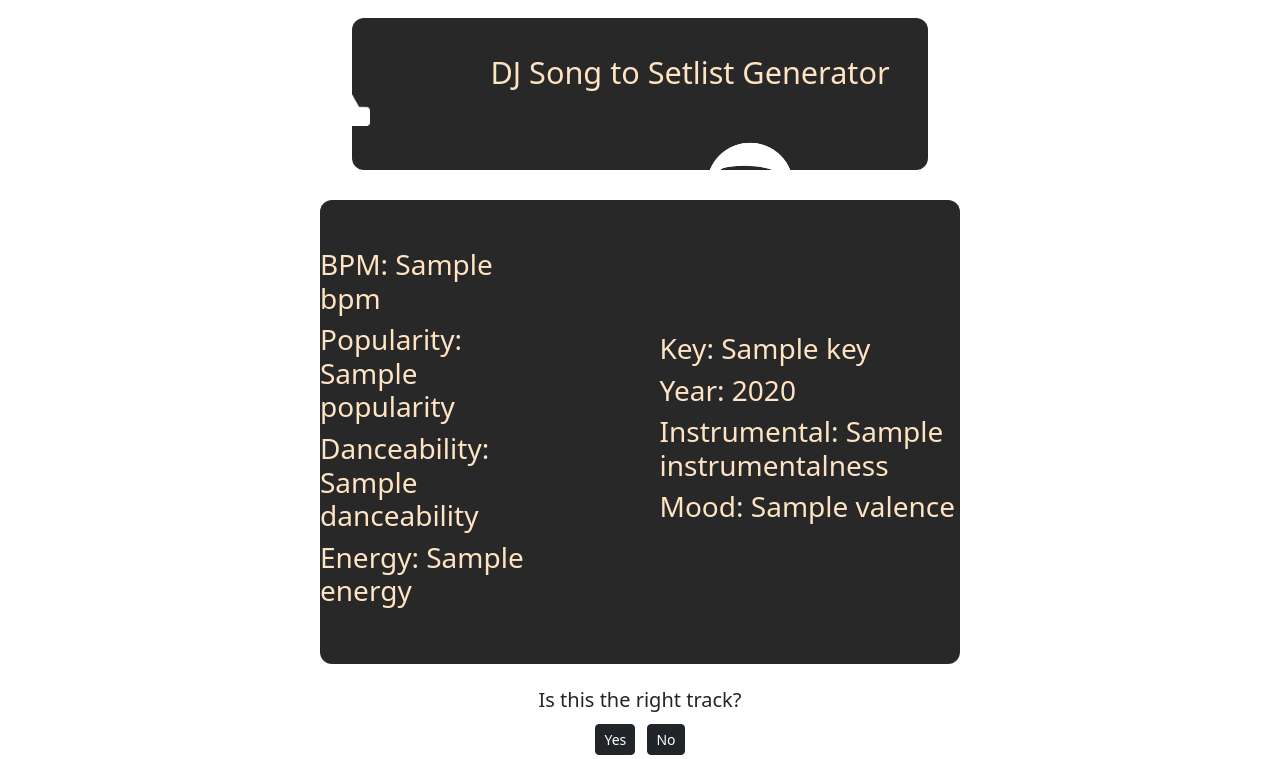
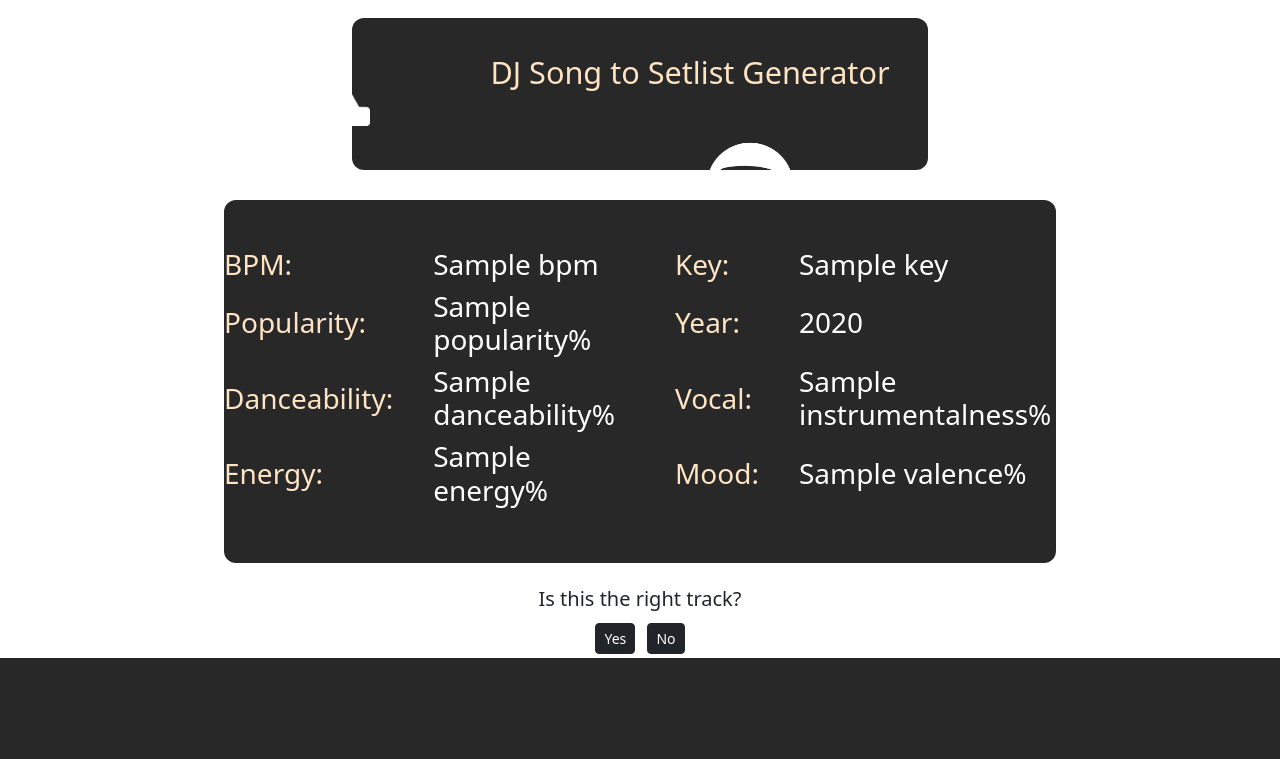
Before and after one commit to gabriella-martin/DJ-Flask-App, a Flask app: template templates/song.html in a window 1280 px wide. Shown: the part 152-911 px from the top of the page. After the commit the page ends 810 px from the top, so only its background shows below. Run offline with Flask 2, Linux system fonts and the light colour scheme; the template is opened without the code that fills it: most values are stand-ins (such as "Sample title", 1, 10 or a date in 2020).

Commit message:
format and prettify data-box

```diff
--- a/templates/song.html
+++ b/templates/song.html
@@ -25,45 +25,34 @@
 
       </div>
       <br>
-      <div style="background-color: #282828; width: 50%;border-radius:12px">
+      <div style="background-color: #282828; width: 65%;border-radius:12px">
         <br>
         <br>
-        <table ">
-          <tr style="color: bisque;">
-            <td style = "padding:0 100px 0 0";>
-              <h3>
-                BPM: {{(audio_features['bpm'])}}
-               </h3>
-               <h3>
-                Popularity: {{popularity}}
-               </h3>
-               <h3>
-                Danceability: {{(audio_features['danceability'])}}
-               </h3>
-               <h3>
-                Energy: {{(audio_features['energy'])}}
-               </h3>
-            </td>
-            <td></td>
-            <td></td>
-            <td >
-              <h3>
-                Key: {{(audio_features['key'])}}
-               </h3>
-               <h3>
-                Year: {{release_year}}
-               </h3>
-               <h3>
-                Instrumental: {{(audio_features['instrumentalness'])}}
-               </h3>
-               <h3>
-                Mood: {{(audio_features['valence'])}}
-               </h3>
-
-            </td>
-
+        <table >
+          <tr >
+            <td style="color: bisque;padding:0 40px 0 0"><h3>BPM:</h3></td>
+            <td style="color: white;padding:0 60px 0 0"><h3>{{audio_features['bpm']}}</h3></td>
+            <td style="color: bisque;padding:0 40px 0 0"><h3>Key:</h3></td>
+            <td style="color: white;padding:0 60px 0 0"><h3>{{audio_features['key']}}</h3></td>
           </tr>
-
+          <tr>
+            <td style="color: bisque;padding:0 40px 0 0"><h3>Popularity:</h3></td>
+            <td style="color: white;padding:0 60px 0 0"><h3>{{popularity}}%</h3></td>
+            <td style="color: bisque;padding:0 40px 0 0"><h3>Year:</h3></td>
+            <td style="color: white;padding:0 60px 0 0"><h3>{{release_year}}</h3></td>
+          </tr>
+          <tr >
+            <td style="color: bisque;padding:0 40px 0 0"><h3>Danceability:</h3></td>
+            <td style="color: white;padding:0 60px 0 0"><h3>{{audio_features['danceability']}}%</h3></td>
+            <td style="color: bisque;padding:0 40px 0 0"><h3>Vocal:</h3></td>
+            <td style="color: white;padding:0 60px 0 0"><h3>{{audio_features['instrumentalness']}}%</h3></td>
+          </tr>
+          <tr>
+            <td style="color: bisque;padding:0 40px 0 0"><h3>Energy:</h3></td>
+            <td style="color: white;padding:0 60px 0 0"><h3>{{audio_features['energy']}}%</h3></td>
+            <td style="color: bisque;padding:0 40px 0 0"><h3>Mood:</h3></td>
+            <td style="color: white;padding:0 60px 0 0"><h3>{{audio_features['valence']}}%</h3></td>
+          </tr>
         </table>
         <br>
         <br>
```
